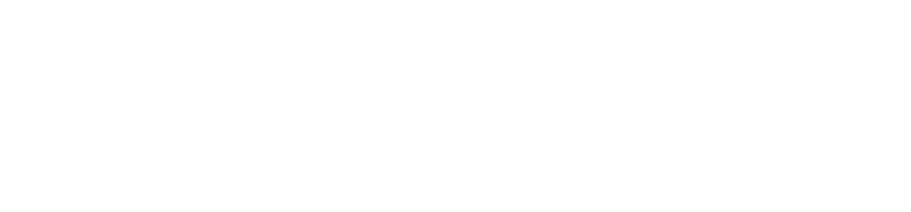
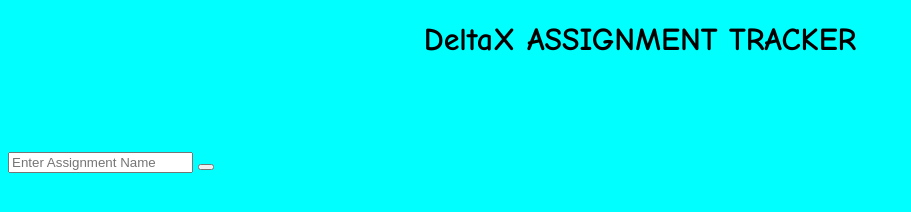
Before and after one commit to DeltaX8/AssignmentTracker, a plain HTML site: page index.html in a window 1280 px wide. Shown: the whole page, without its empty margins (0-911 px from the left). Drawn offline with Linux system fonts and the light colour scheme.

Commit message:
Update index.html

```diff
--- a/index.html
+++ b/index.html
@@ -2,10 +2,17 @@
 <html>
 <head>
 <title>DeltaX Assignment Tracker</title>
+<script src="data/index.js"></script>
 </head>
-<body style="font-family: 'Comic Sans MS', 'Comic Sans', cursive;">
+<body style="font-family: 'Comic Sans MS', 'Comic Sans', cursive; background-color: cyan;">
 
-
+  <h1 align="center">DeltaX ASSIGNMENT TRACKER</h1>
+  <br>
+  <br>
+  <br>
+  <br>
+  <input type="text" placeholder="Enter Assignment Name" id="assignmentInput"></input>
+  <button value="Add to List" onclick="ConnectToNet()"></button>
 
 </body>
 </html>
```
